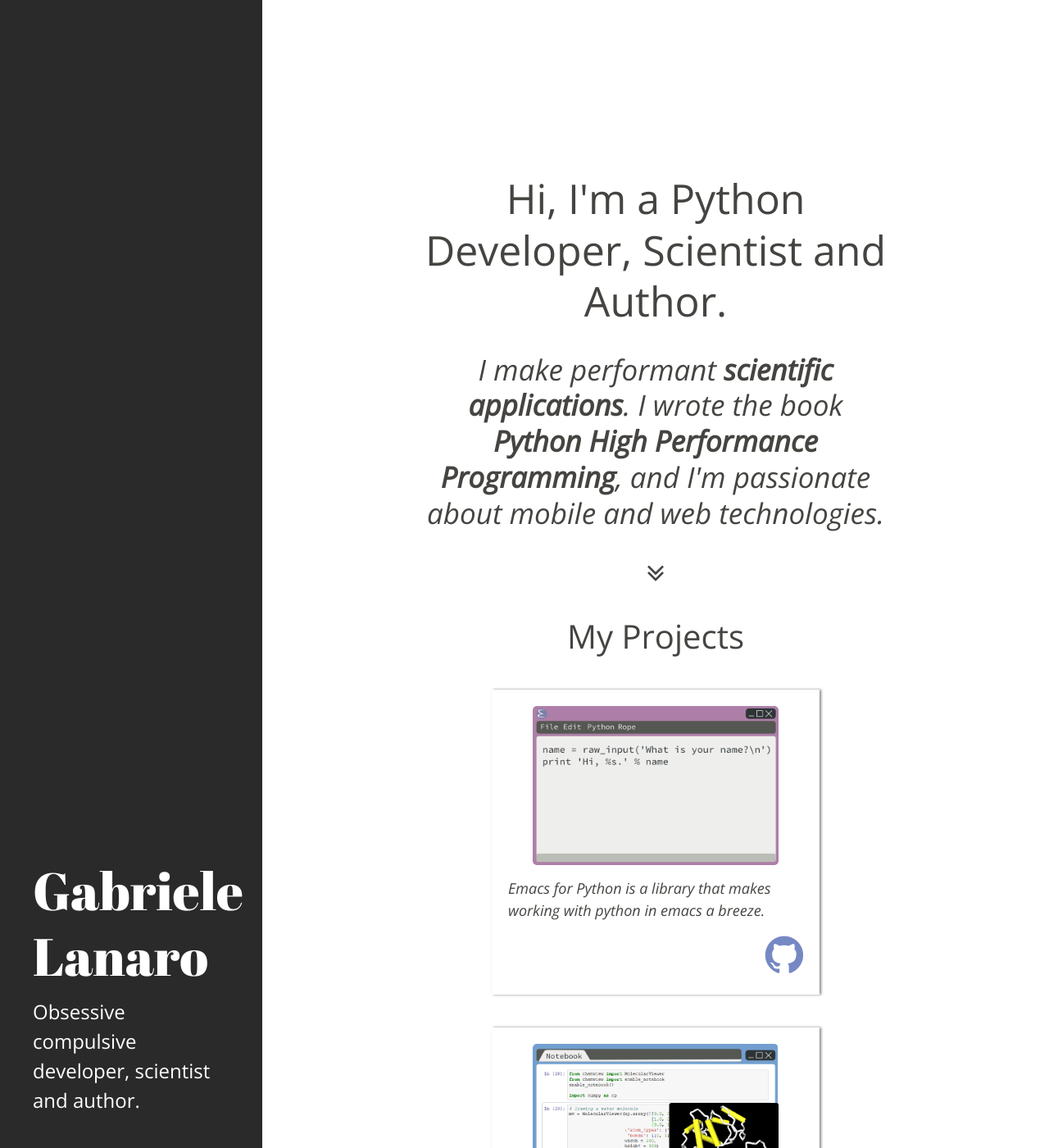
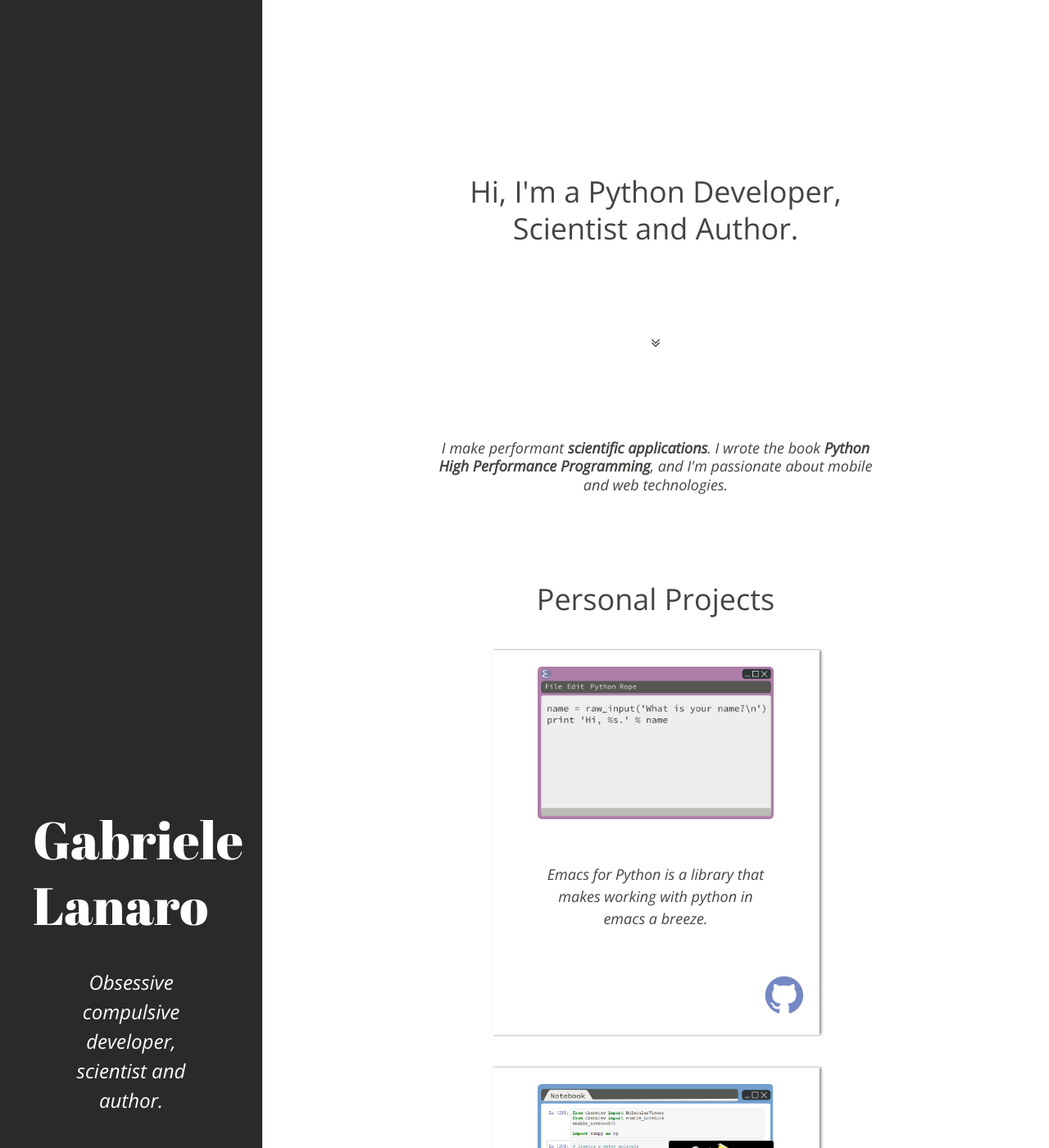
Before and after one commit to gabrielelanaro/gabrielelanaro.github.io, a Jekyll site: the page built from index.html, in a window 1280 px wide and 1400 px high. Shown: the whole window at 82% size. Built offline with Jekyll 4.4.1, drawn with Linux system fonts in a browser that asks for light colours; some of the changed text lies outside the part shown.

Commit message:
Mobile first

```diff
--- a/index.html
+++ b/index.html
@@ -1,50 +1,19 @@
 ---
 layout: default
 ---
-<!--
-<script type="text/javascript">
-$(document).ready( function() {
-  $(".navigation a").click( function () {
-    var scrollAnchor = $(this).attr('data-scroll'),
-        scrollPoint = $('.post[data-anchor="' + scrollAnchor + '"]').offset().top - 28;
-
-    $('body,html').animate({
-        scrollTop: scrollPoint
-    }, 500);
-
-    return false;
-  });
-
-
-  $(window).scroll(function() {
-    var windscroll = $(window).scrollTop();
-    if (windscroll >= 100) {
-        $('.post').each(function(i) {
-            if ($(this).position().top <= windscroll + 600) {
-                $('.navigation li.active').removeClass('active');
-                $('.navigation li').eq(i).addClass('active');
-            }
-        });
-
-    } else {
-        $('.navigation li.active').removeClass('active');
-        $('.navigation li:first').addClass('active');
-    }
-
-  }).scroll();
-
-});
-</script>
--->
 
 <div class="presentation">
     <h1>Hi, I'm a Python Developer, Scientist and Author.</h1>
+    <h2 id="keepreading"><i class="fa fa-angle-double-down fa-6"></i></h2>
+</div>
+
+<div data-center: "opacity: 0"
+     class="presentation">
     <h2>I make performant <b>scientific applications</b>. I wrote the book <b>Python High Performance Programming</b>, and I'm passionate about mobile and web technologies.</h2>
-    <h2><i class="fa fa-angle-double-down fa-6"></i></h2>
 </div>
 
 <div class="projects" data-anchor="projects">
-  <h1>My Projects</h1>
+  <h1>Personal Projects</h1>
   {% for post in site.posts %}
     {% if post.categories contains 'work' %}
     <div class="project">
@@ -69,16 +38,17 @@
   {% endfor %}
 </div>
 
+<div class="presentation">
+    <h1>Contact me <br/> </h1>
+    <p>I'm interested in web design/development projects, Android or Python Application development.</p>
+    <p><a href="mailto:gabriele.lanaro@gmail.com"><i class="clickme fa fa-envelope fa-6"></i></a>
+    </p>
+</div>
 
-<div class="post" data-anchor="current">
+<!--
+
+<div class="presentation">
   <h1>Where I'm at</h1>
   <p>I'm currently a PhD candidate in Computational Chemistry at the University of British Columbia. I do molecular simulations, to discover how crystals forms and dissolve. I am passionate about technology and programming, every excuse is good to do some coding. I've worked with Python for many years and I've authored a book for Packt, Python High Performance Programming. But by journey doesn't stop here, I'm constantly trying new things to gain perspective on the problems I face (and also to keep things interesting). </p>
 </div>
-
-<div class="post" data-anchor="education">
-  <h1>Schools and alike</h1>
-  <ul>
-    <li>MsC in Chemistry <b>2012</b></li>
-    <li>BsC in Chemistry <b>2010</b></li>
-  </ul>
-</div>
+-->
--- a/public/css/hyde.css
+++ b/public/css/hyde.css
@@ -52,11 +52,11 @@
   text-rendering: optimizeLegibility;
 }
 h1 {
-  font-size: 40px;
+  font-size: 2em;
 }
 h2 {
   margin-top: 20px;
-  font-size: 32px;
+  font-size: 1.5em;
 }
 h3 {
   margin-top: 24px;
@@ -259,25 +259,28 @@
 -------------------------------------------------- */
 
 .presentation {
-    height: 100%;
+/*    height: 100vh;*/
 }
 
 .presentation h1 {
     margin: 30% auto;
     margin-bottom: 30px;
-    font-size: 50px;
+    font-size: 2em;
     width: 80%;
     text-align: center;
 }
 
-.presentation h2 {
-    margin: 30px auto;
+.presentation h2, h3, p {
+    margin: 15% auto;
     width: 80%;
     text-align: center;
-    font-size: 35px;
+    font-size: 1em;
     font-style: italic;
 }
 
+#keepreading {
+    position: relative;
+}
 
 /* Portfolio Card
 -------------------------------------------------- */
@@ -296,11 +299,13 @@
 
 .project {
     position: relative;
-    width: 400px;
+    width: 80%;
+    max-width: 400px;
     margin: 40px auto;
 
     padding: 20px;
     box-shadow: 2px 0px 3px #888888;
+    position: relative;
 }
 .project h2 {
     width: 100%;
@@ -310,7 +315,7 @@
 }
 
 .project img {
-    width: 300px;
+    width: 80%;
     margin: 0 auto;
 }
 
@@ -354,6 +359,10 @@
   background-color: #f5f5f5;
 }
 
+i.clickme {
+    font-size: 6em;
+    color: rgba(170, 27, 27, 0.94);
+}
 
 /* Responsive
 -------------------------------------------------- */
```
Also changed, not shown: public/js/skrollr.min.js.txt (added, +2 -0 lines).
